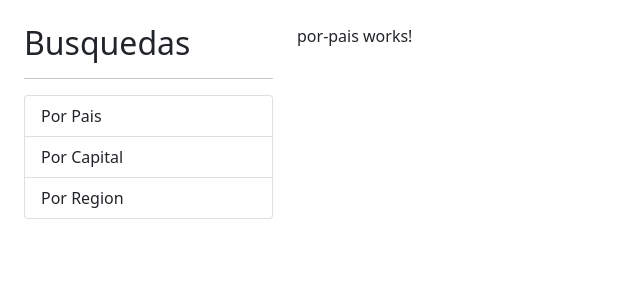
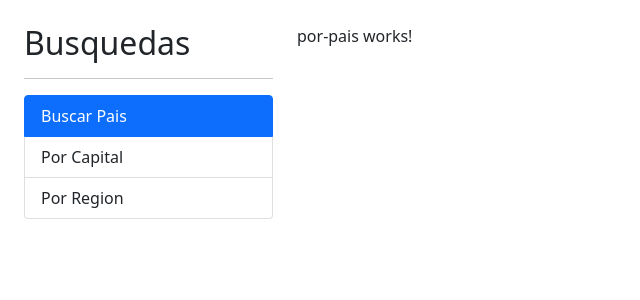
Before and after one commit to santtiago49/03-angular-paisesApp, an Angular app: page / in a window 1280 px wide. Shown: the top 300 px of the page, without its empty margins (0-640 px from the left). Built offline with nearby package versions, Linux system fonts and the light colour scheme.

Commit message:
RouterLink

```diff
--- a/src/app/app.component.html
+++ b/src/app/app.component.html
@@ -4,9 +4,18 @@
         <h2>Busquedas</h2>
         <hr>
         <ul class="list-group">
-            <li class="list-group-item">Por Pais</li>
-            <li class="list-group-item">Por Capital</li>
-            <li class="list-group-item">Por Region</li>
+            <li routerLink=""
+                routerLinkActive="active"
+                [routerLinkActiveOptions]="{ exact: true }"
+                class="list-group-item">Buscar Pais</li>
+
+            <li routerLink="capital"
+                routerLinkActive="active"
+                class="list-group-item">Por Capital</li>
+
+            <li routerLink="region"
+                routerLinkActive="active"
+                class="list-group-item">Por Region</li>
         </ul>
     </div>
 
```
